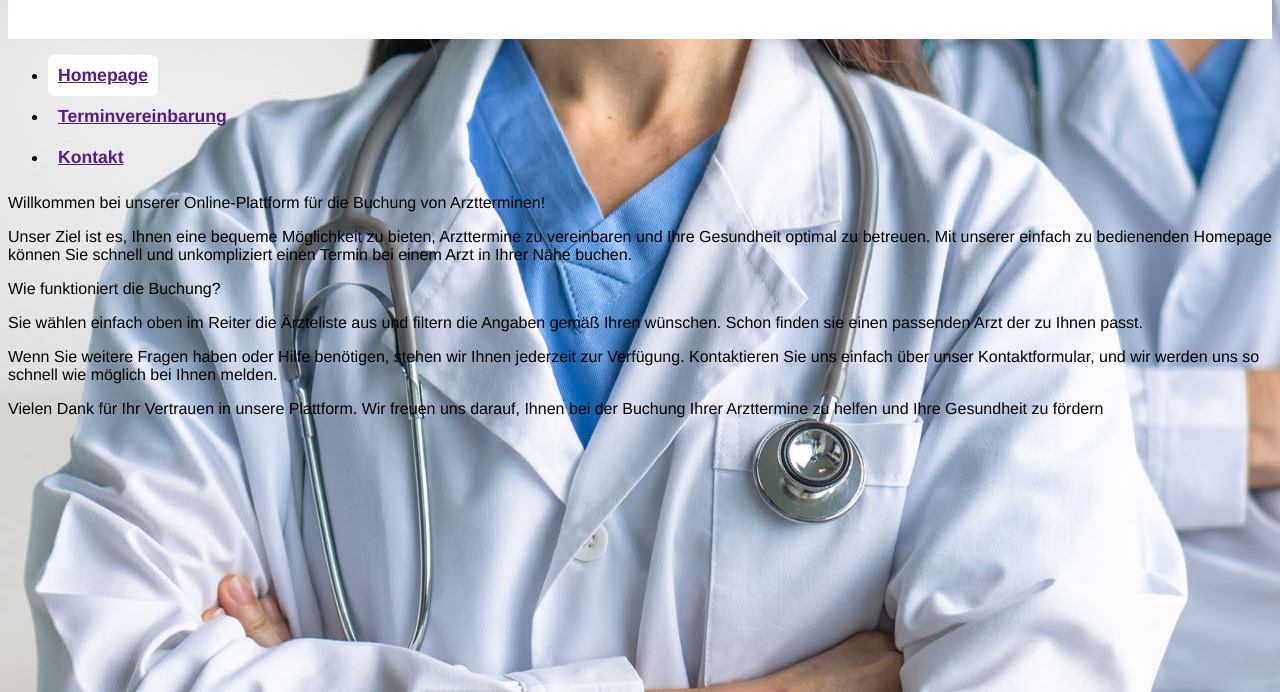
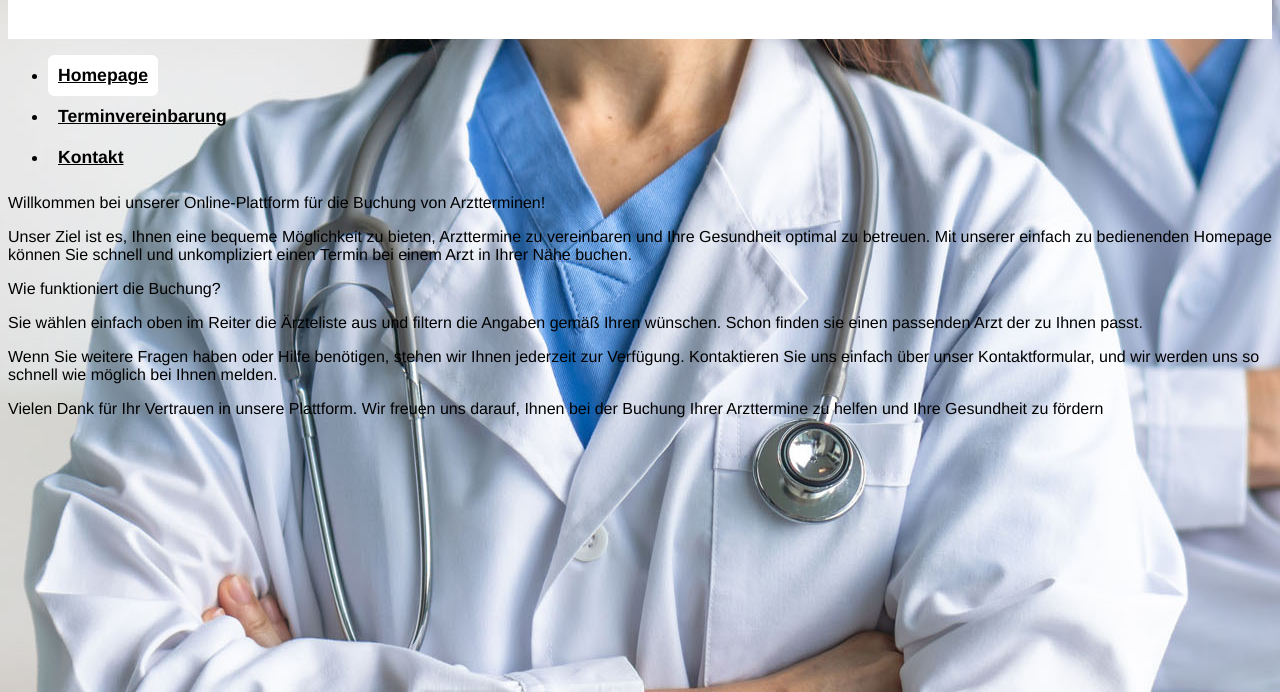
Before and after one commit to crocap/WB2---Arztterminbuchseite, a plain HTML site: page Index.html in a window 1280 px wide. In both pictures the pointer is over the link "Homepage". Shown: the part 108-800 px from the top of the page. Drawn offline with Linux system fonts and the light colour scheme.

Commit message:
farbanpassung

```diff
--- a/Arztbuchseite.css
+++ b/Arztbuchseite.css
@@ -13,6 +13,7 @@ header {
 nav a {
     display: inline-block;
     background-color: rgb(0,198,255,);
+    color: black;
     font-size: 110%;
     font-weight: bold;
     padding: 10px;
@@ -21,5 +22,5 @@ nav a {
 
 nav a:hover {
     background-color: rgb(255,255,255,50);
-    font-weight: bolder;
+    font-weight: 800;
     }
```
